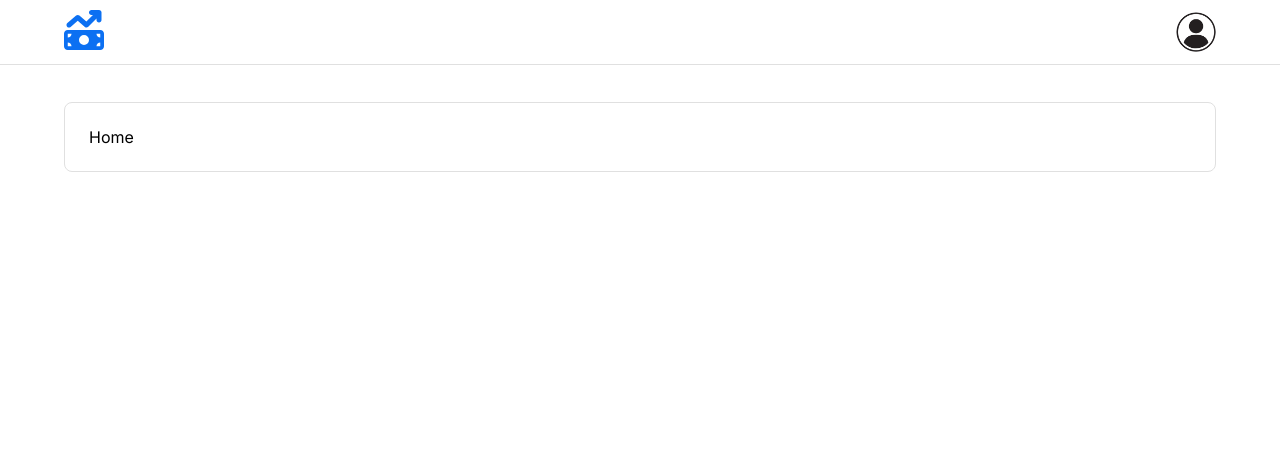
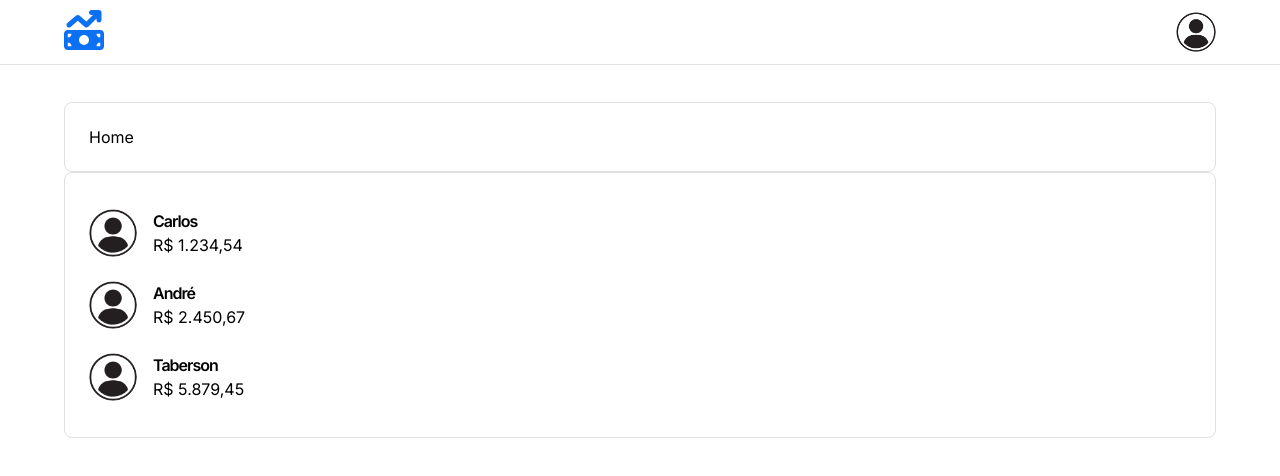
Before and after one commit to carlosaugusto25/dashboard-sales-react, a React (Vite) app: page /home in a window 1280 px wide. Shown: the top 476 px of the page. Built offline with nearby package versions, Linux system fonts and the light colour scheme.

Commit message:
feat: avatars-list-component

```diff
--- /dev/null
+++ b/src/components/AvatarList.tsx
@@ -0,0 +1,28 @@
+import { AvatarsListProps } from "@/types";
+import { Avatar, Box } from "@mui/material";
+import { pixelToRem } from "@/utils";
+import { StyledH2, StyledSpan } from "./Typographies";
+
+export function AvatarsList(props: AvatarsListProps) {
+    return (
+        <>
+            {
+                props.listData.map((item, index) => (
+                    <Box sx={{ alignItems: 'center', display: 'flex', padding: `${pixelToRem(12)} 0`, key: index }}>
+                        <Box>
+                            <Avatar
+                                alt={item.name}
+                                src={item.avatar}
+                                sx={{ width: pixelToRem(48), height: pixelToRem(48), marginRight: pixelToRem(16) }}
+                            />
+                        </Box>
+                        <Box>
+                            <StyledH2>{item.name}</StyledH2>
+                            <StyledSpan>{item.subtitle}</StyledSpan>
+                        </Box>
+                    </Box>
+                ))
+            }
+        </>
+    )
+}
--- a/src/components/index.ts
+++ b/src/components/index.ts
@@ -1,3 +1,4 @@
+export { AvatarsList } from './AvatarList';
 export { FormComponent } from './FormComponent';
 export { Header } from './Header';
 export * from './BannerImage';
--- a/src/pages/Home/index.tsx
+++ b/src/pages/Home/index.tsx
@@ -1,12 +1,23 @@
-import { CardComponent, Header } from "@/components";
+import { CardComponent, Header, AvatarsList } from "@/components";
 import { Container } from "@mui/material";
+import { currencyConverter } from "@/utils";
 
 export function Home() {
+
+    const mockList = [
+        { avatar: '/user-icon.png', name: 'Carlos', subtitle: currencyConverter(1234.54) },
+        { avatar: '/user-icon.png', name: 'André', subtitle: currencyConverter(2450.67) },
+        { avatar: '/user-icon.png', name: 'Taberson', subtitle: currencyConverter(5879.45) },
+    ]
+
     return (
         <>
             <Header />
             <Container maxWidth='lg'>
                 <CardComponent>Home</CardComponent>
+                <CardComponent>
+                    <AvatarsList listData={mockList} />
+                </CardComponent>
             </Container>
         </>
     )
--- a/src/types/index.ts
+++ b/src/types/index.ts
@@ -1,3 +1,4 @@
+export * from './avatarsList';
+export * from './formComponent';
 export * from './theme';
 export * from './typographies';
-export * from './formComponent';
--- /dev/null
+++ b/src/utils/currencyConverter.ts
@@ -0,0 +1,9 @@
+/**
+ * Converts to BRL currency format
+ * @param value - Number to be converted
+ * @returns Converted BRL string
+ */
+
+export function currencyConverter(value: number): string {
+    return new Intl.NumberFormat('pt-BR', { style: 'currency', currency: 'BRL' }).format(value);
+}
--- a/src/utils/index.ts
+++ b/src/utils/index.ts
@@ -1 +1,2 @@
+export * from './currencyConverter';
 export * from './pixelToRem';
```
Also changed, not shown: src/types/avatarsList.d.ts (added, +9 -0 lines).
